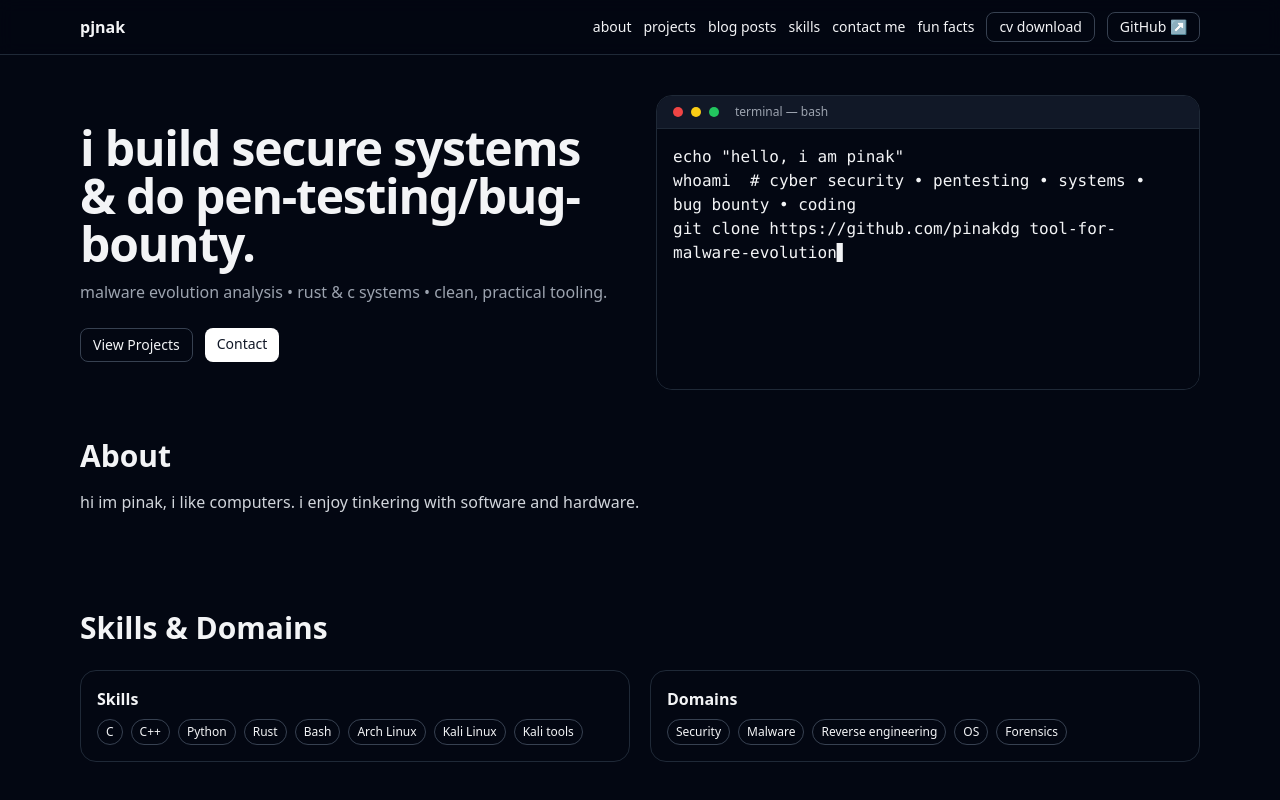
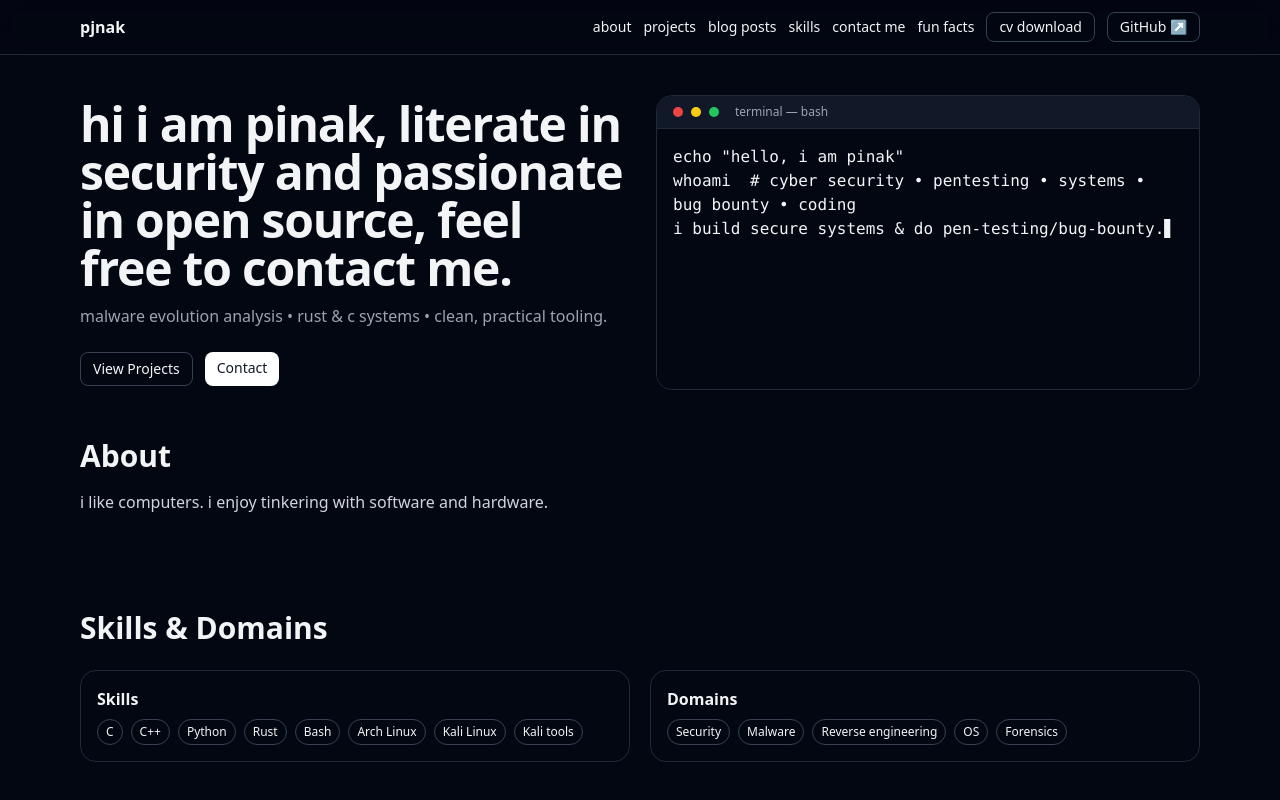
Before and after one commit to pinakdg/pjnak-portfolio, a React (Vite) app: page / in a window 1280 px wide. Shown: the top 800 px of the page. Built offline with nearby package versions, Linux system fonts and the light colour scheme.

Commit message:
modified:   src/components/About.jsx 	modified:   src/components/TerminalHero.jsx 	modified:   src/config.js

```diff
--- a/src/components/About.jsx
+++ b/src/components/About.jsx
@@ -3,7 +3,7 @@ export default function About(){
     <section id="about" className="max-w-6xl mx-auto px-4 py-12">
       <h2 className="text-2xl md:text-3xl font-semibold mb-4">About</h2>
       <p className="text-gray-300">
-        hi im pinak, i like computers. i enjoy tinkering with software and hardware.
+        i like computers. i enjoy tinkering with software and hardware.
       </p>
     </section>
   )
--- a/src/components/TerminalHero.jsx
+++ b/src/components/TerminalHero.jsx
@@ -30,7 +30,7 @@ export default function TerminalHero(){
   return (
     <div className="mt-10 grid md:grid-cols-2 gap-8 items-center">
       <div className="order-2 md:order-1">
-        <h1 className="text-3xl md:text-5xl font-semibold tracking-tight mb-3">i build secure systems & do pen-testing/bug-bounty.</h1>
+        <h1 className="text-3xl md:text-5xl font-semibold tracking-tight mb-3">hi i am pinak, literate in security and passionate in open source, feel free to contact me.</h1>
         <p className="text-gray-400">malware evolution analysis • rust & c systems • clean, practical tooling.</p>
         <div className="mt-6 flex gap-3 text-sm">
           <a href="#projects" className="px-3 py-1.5 rounded-lg border border-gray-700 hover:border-gray-500">View Projects</a>
--- a/src/config.js
+++ b/src/config.js
@@ -3,6 +3,7 @@ export const GITHUB_URL = "https://github.com/pinakdg";
 export const HERO_LINES = [
   "echo \"hello, i am pinak\"",
   "whoami  # cyber security • pentesting • systems • bug bounty • coding",
+  "i build secure systems & do pen-testing/bug-bounty.",
   "git clone https://github.com/pinakdg tool-for-malware-evolution",
   "cargo build --target x86_64-unknown-uefi",
   "python similarities.py --years 2006..2025",
```
